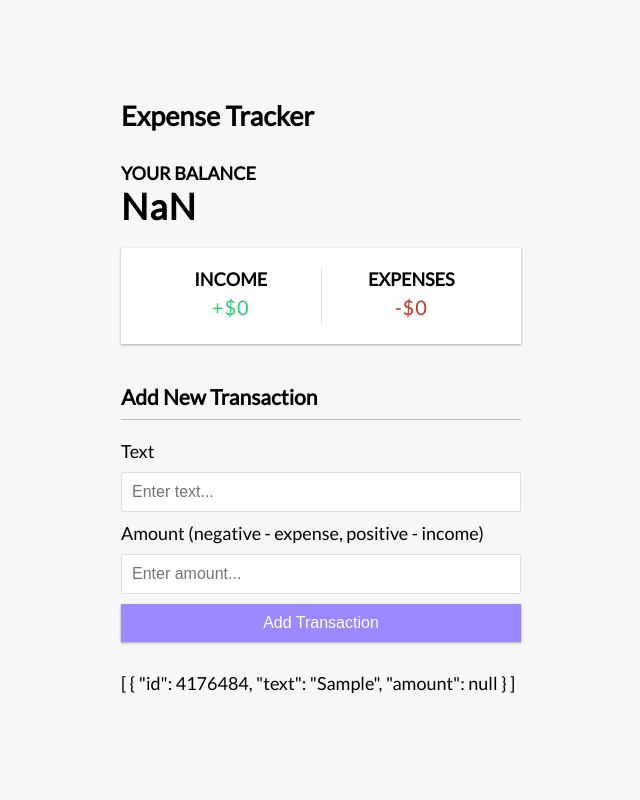
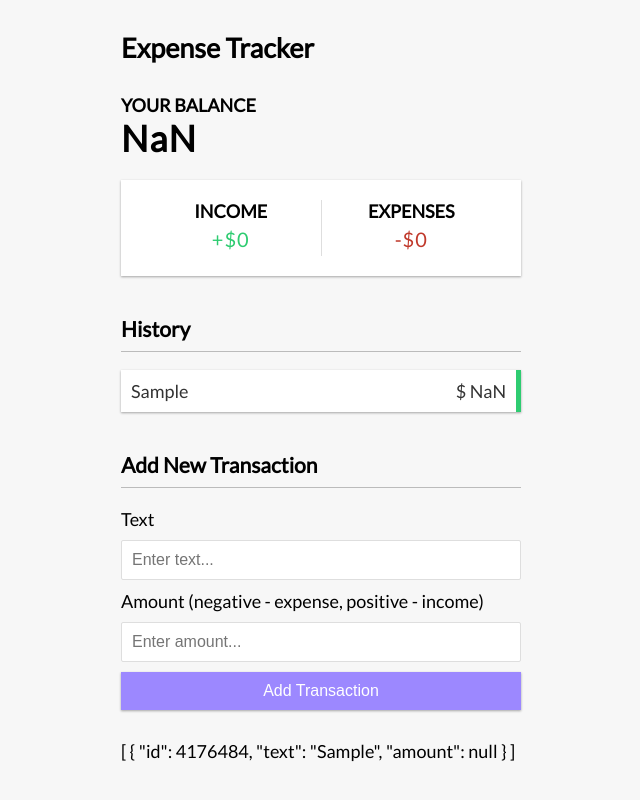
Before and after one commit to Byakko-star/expense-tracker, a Vue app: page / in a window 1280 px wide. Both pictures are taken after typing "Sample", "Sample" into the empty fields and a click on the button "Add Transaction". Shown: the whole page, without its empty margins (319-959 px from the left). Built offline with nearby package versions, Linux system fonts and the light colour scheme.

Commit message:
Added transaction list

```diff
--- a/src/App.vue
+++ b/src/App.vue
@@ -2,6 +2,7 @@
   import Header from './components/Header.vue';
   import Balance from './components/Balance.vue';
   import IncomeExpenses from './components/IncomeExpenses.vue';
+  import TransactionList from './components/TransactionList.vue';
   import AddTransaction from './components/AddTransaction.vue';
   import {ref, computed} from 'vue';
 
@@ -53,6 +54,7 @@
 const generateUniqueId = () => {
   return Math.floor(Math.random() * 10000000)
 }
+
 </script>
 
 <template>
@@ -60,6 +62,7 @@
   <div class="container">
     <Balance :total="total"></Balance>
     <IncomeExpenses :income="income" :expense="expense"></IncomeExpenses>
+    <TransactionList :transactions="transactions" @transactionDeleted="handleTransactionDeleted"></TransactionList>
     <AddTransaction @transactionSubmitted="handleTransactionSubmitted"></AddTransaction>
     {{ transactions }}
 
--- /dev/null
+++ b/src/components/TransactionList.vue
@@ -0,0 +1,29 @@
+<script setup>
+import {defineProps, defineEmits} from 'vue'
+
+const props = defineProps({
+    transactions: {
+        type: Array,
+        require: true,
+    }
+})
+
+const emit = defineEmits(['transactionDeleted'])
+
+const deleteTransaction = (id) => {
+    emit('transactionDeleted', id)
+}
+
+</script>
+
+<template>
+    <h3>History</h3>
+    <ul id="list" class="list">
+        <li v-for="transaction in transactions" v-bind:key="transaction.id"
+        v-bind:class="transaction.amount < 0? 'minus' : 'plus'">
+        {{ transaction.text }} <span>$ {{ transaction.amount }}</span>
+        <button @click="deleteTransaction(transaction.id)" class="delete-btn">X</button>
+
+    </li>
+    </ul>
+</template>
```
